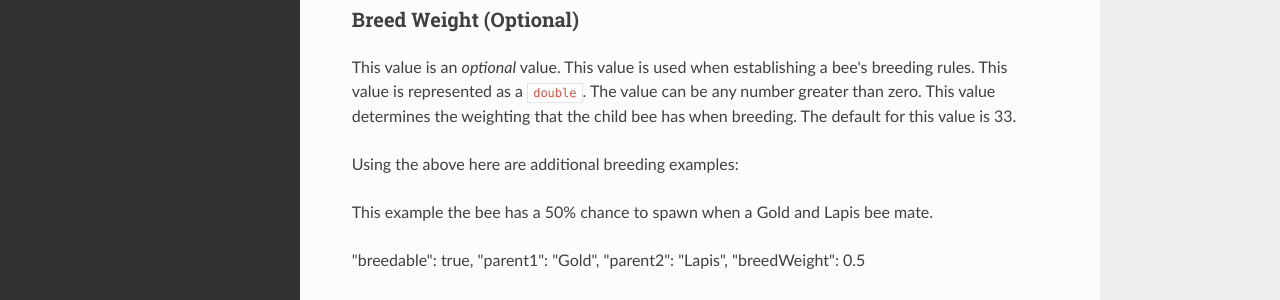
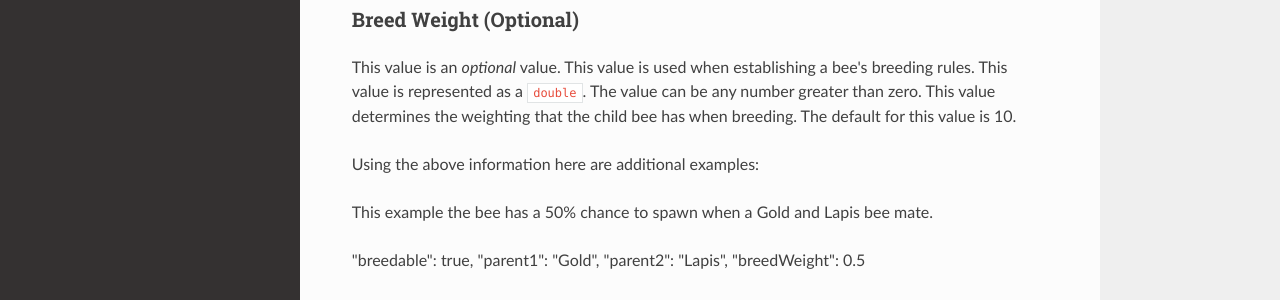
Before and after one commit to Team-Resourceful/ResourcefulBeesDocs, an MkDocs documentation site: the page built from docs/bee_data/breed_data.md, in a window 1280 px wide and 900 px high, scrolled down 875 px. Shown: the part 437-737 px from the top of the window. Built offline with MkDocs 1.6.1, drawn with Linux system fonts in a browser that asks for light colours; nearby versions of some CDN libraries.

Commit message:
docs/bee_data/breed_data.md updated from https://stackedit.io/

```diff
--- a/docs/bee_data/breed_data.md
+++ b/docs/bee_data/breed_data.md
@@ -50,9 +50,9 @@ Using the example above the bee would have 3 possible sets of parents:
 
 ### **Breed Weight** (Optional)
 
-This value is an  _optional_  value. This value is used when establishing a bee's breeding rules. This value is represented as a `double`. The value can be any number greater than zero. This value determines the weighting that the child bee has when breeding. The default for this value is 33.
+This value is an  _optional_  value. This value is used when establishing a bee's breeding rules. This value is represented as a `double`. The value can be any number greater than zero. This value determines the weighting that the child bee has when breeding. The default for this value is 10.
 
-Using the above here are additional breeding examples:
+Using the above information here are additional examples:
 
 This example the bee has a 50% chance to spawn when a Gold and Lapis bee mate.
 
```
Also changed, not shown: other parts of docs/bee_data/breed_data.md (+3 -3 lines).
